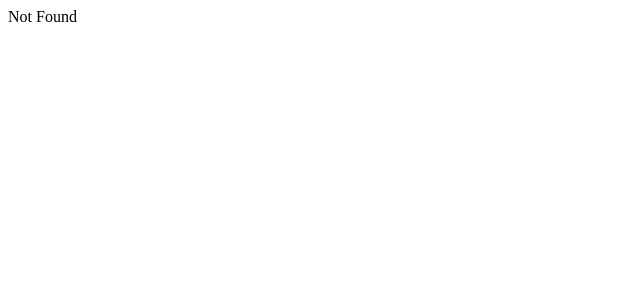
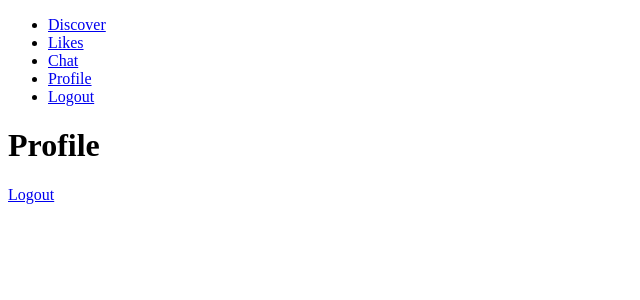
Before and after one commit to erickillian/django-dating-app, a React app: page /profile in a window 1280 px wide. Shown: the top 300 px of the page, without its empty margins (0-640 px from the left). Built offline with nearby package versions, Linux system fonts and the light colour scheme; sample sign-in values are in the browser's storage.

Commit message:
Small Updates

```diff
--- a/src/App.js
+++ b/src/App.js
@@ -4,10 +4,9 @@
 import { checkUserAuthentication } from './actions/userActions';
 import LoginForm from './components/LoginForm';
 import LogoutComponent from './components/LogoutComponent';
+import Navbar from './components/NavBar';
 import HomePage from './pages/HomePage';
-import UserPage from './pages/UserPage';
-
-// import NotFoundPage from './components/NotFoundPage';
+import ProfilePage from './pages/ProfilePage';
 
 const App = () => {
     const dispatch = useDispatch();
@@ -19,33 +18,29 @@
 
     return (
         <Router>
+            {isAuthenticated ? (
+                <Navbar>
                     <Routes>
-                {isAuthenticated ? (
-                    // Routes for authenticated users
                         <>
-                        <Route path="/" element={<UserPage />} exact />
-                        <Route path="/dashboard" element={<div>Dashboard</div>} />
-                        {/* Add more routes for authenticated users here */}
-
-                        {/* Redirect from login/register to home if already authenticated */}
+                            <Route path="/discover" element={<div>Discover</div>} />
+                            <Route path="/likes" element={<div>Likes</div>} />
+                            <Route path="/chat" element={<div>Chat</div>} />
+                            <Route path="/profile" element={<ProfilePage />} exact />
                             <Route path="/logout" element={<LogoutComponent />} />
-                        <Route path="/login" element={<Navigate to="/" replace />} />
-
-                        {/* Fallback route for undefined paths */}
-                        <Route path="*" element={<div>Not Found</div>} />
+                            <Route path="*" element={<Navigate to="/profile" replace />} />
                         </>
+                    </Routes>
+                </Navbar>
             ) : (
-                    // Routes for non-authenticated users
+                <Routes>
                     <>
                         <Route path="/" element={<HomePage />} />
                         <Route path="/login" element={<LoginForm />} />
                         <Route path="/register" element={<div>Register</div>} />
-                        {/* Add more routes for non-authenticated users here */}
-                        {/* Fallback route for undefined paths */}
                         <Route path="*" element={<Navigate to="/login" replace />} />
                     </>
+                </Routes>
             )}
-            </Routes>
         </Router>
     );
 };
--- a/src/actions/userActions.js
+++ b/src/actions/userActions.js
@@ -7,7 +7,7 @@
             const response = await api.post('/user/auth/login', { phone_number, password, captcha });
             dispatch({ type: 'LOGIN_SUCCESS', payload: response.data.token });
         } catch (error) {
-            dispatch({ type: 'LOGIN_ERROR', payload: error });
+            dispatch({ type: 'LOGIN_ERROR', payload: error.response.data });
         } finally {
             dispatch({ type: 'LOGIN_END' });
         }
--- /dev/null
+++ b/src/components/NavBar.jsx
@@ -0,0 +1,23 @@
+import React from 'react';
+import { Link } from 'react-router-dom';
+
+const Navbar = ({ children }) => {
+    return (
+        <div>
+            <nav>
+                <ul>
+                    <li><Link to="/discover">Discover</Link></li>
+                    <li><Link to="/likes">Likes</Link></li>
+                    <li><Link to="/chat">Chat</Link></li>
+                    <li><Link to="/profile">Profile</Link></li>
+                    <li><Link to="/logout">Logout</Link></li>
+                </ul>
+            </nav>
+            <main>
+                {children}
+            </main>
+        </div>
+    );
+};
+
+export default Navbar;
--- a/src/pages/UserPage.jsx
+++ b/src/pages/ProfilePage.jsx
@@ -3,7 +3,7 @@
 // import { fetchUserPreferences } from './actions/userActions';
 import { Link } from 'react-router-dom';
 
-const UserPage = () => {
+const ProfilePage = () => {
     const dispatch = useDispatch();
     // const preferences = useSelector(state => state.user.preferences);
 
@@ -13,7 +13,7 @@
 
     return (
         <div>
-            <h1>User Preferences</h1>
+            <h1>Profile</h1>
             {/* {preferences.map((preference, index) => (
                 <div key={index}>
                     <h2>{preference.title}</h2>
@@ -25,4 +25,4 @@
     );
 };
 
-export default UserPage;
+export default ProfilePage;
```
Lines whose indentation alone changed are shown as unchanged.
